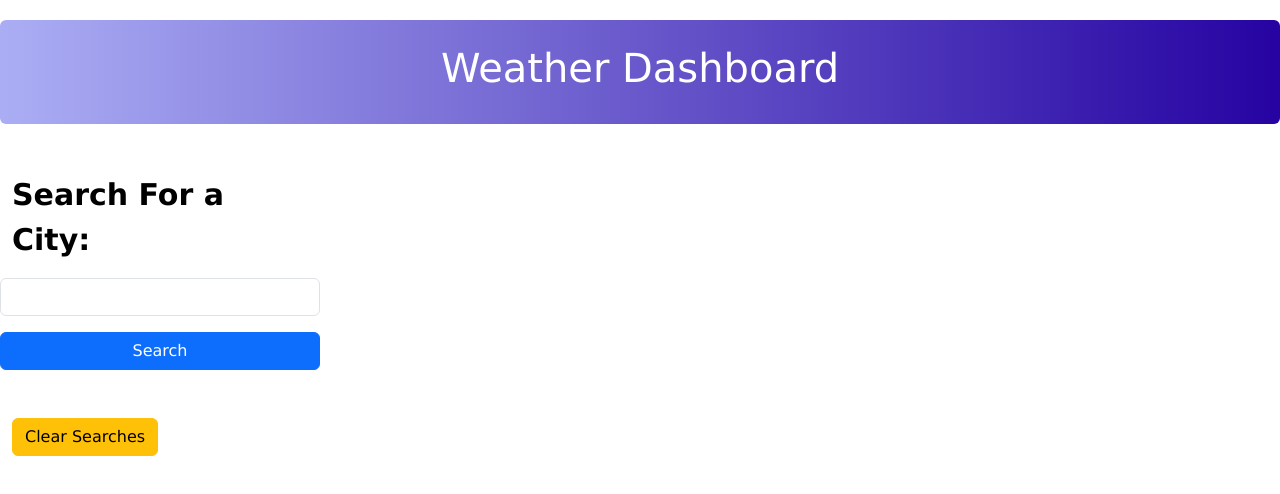
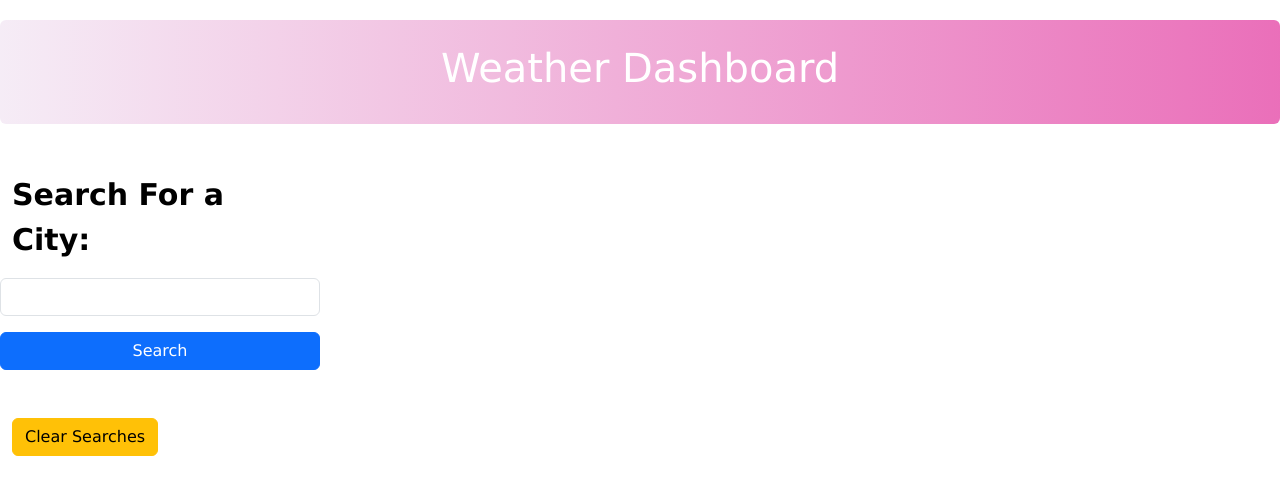
Before and after one commit to namastenataly/Nat-weather-dashboard, a plain HTML site: page index.html in a window 1280 px wide. Drawn offline with nearby package versions, Linux system fonts and the light colour scheme.

Commit message:
changed colors of page with CSS

```diff
--- a/assets/styles.css
+++ b/assets/styles.css
@@ -4,7 +4,7 @@ body {
 }
 
 #header {
-  background: linear-gradient(to right, rgba(27, 34, 226, 0.37), rgba(36, 1, 161, 0.993));
+  background: linear-gradient(to right, rgba(229, 204, 231, 0.37), rgba(234, 110, 185, 0.993));
   margin-top: 20px;
 }
 
```
